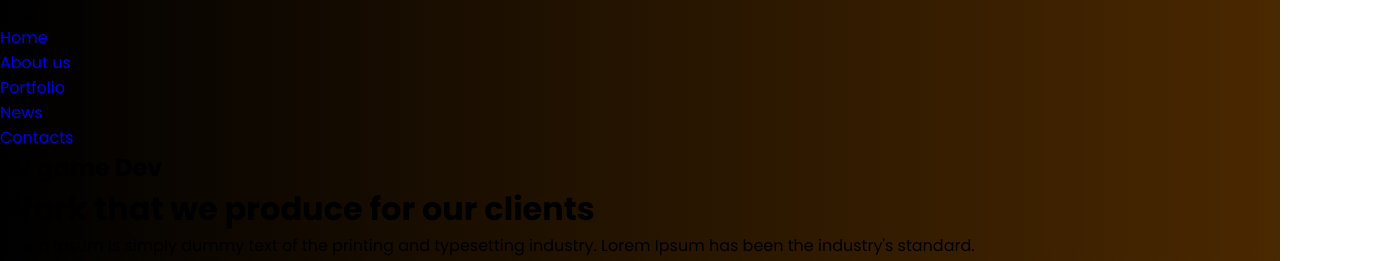
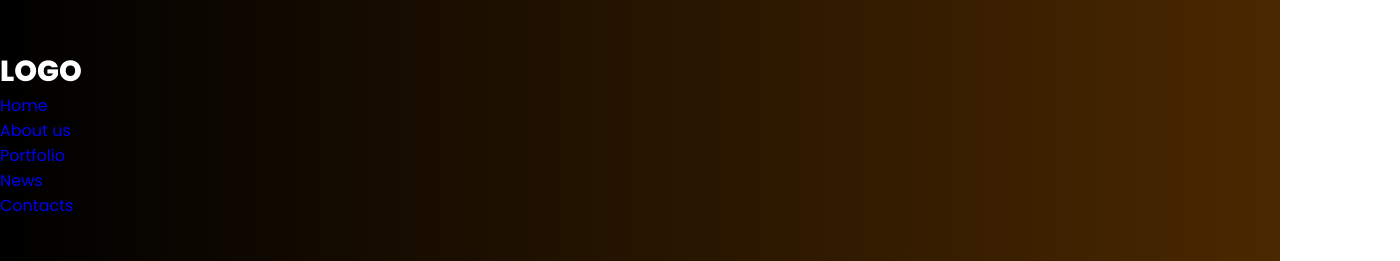
Before and after one commit to viktoriastolz/site_1_portfolio, a plain HTML site: page index.html in a window 1280 px wide. Shown: the top 261 px of the page, 1400 px wide, since content can reach past the window. Drawn offline with Linux system fonts and the light colour scheme.

Commit message:
update files

```diff
--- a/css/main.css
+++ b/css/main.css
@@ -8,6 +8,7 @@
 body {
   font-family: "Poppins", sans-serif;
   font-weight: 400;
+  color: #fff;
 }
 
 a {
@@ -20,5 +21,20 @@ img {
 
 .wrapper {
   background: linear-gradient(90deg, rgba(0,0,0,1) 0%, rgba(74,40,0,1) 100%);
+  width: 100%;
+}
 
+.container {
+  width: 1400px;
+  margin: 0 auto;
 }
+
+header {
+  padding: 50px 0;
+}
+
+header .logo {
+  text-transform: uppercase;
+  font-size: 29px;
+  font-weight: 800;
+}
```
